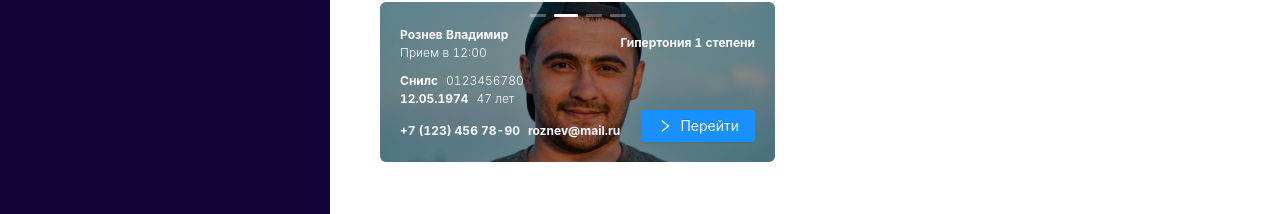
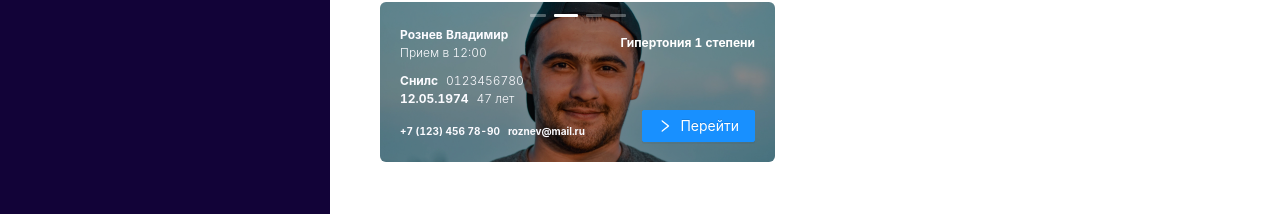
Before and after one commit to KYLFYK/miac_web, a React (Create React App) app: page / in a window 1280 px wide. Shown: the part 511-725 px from the top of the page. Built offline with nearby package versions, Linux system fonts and the light colour scheme.

Commit message:
Fix font size

```diff
--- a/package.json
+++ b/package.json
@@ -8,6 +8,7 @@
     "@testing-library/react": "^11.2.7",
     "@testing-library/user-event": "^12.8.3",
     "antd": "^4.16.3",
+    "gh-pages": "^3.2.2",
     "node-sass": "^6.0.0",
     "react": "^17.0.2",
     "react-dom": "^17.0.2",
@@ -21,7 +22,8 @@
     "start": "react-scripts start",
     "build": "react-scripts build",
     "test": "react-scripts test",
-    "eject": "react-scripts eject"
+    "eject": "react-scripts eject",
+    "deploy": "gh-pages -d build"
   },
   "eslintConfig": {
     "extends": [
--- a/src/components/home/Home.module.scss
+++ b/src/components/home/Home.module.scss
@@ -174,7 +174,7 @@
 					margin-top: 14px;
 
 					a {
-						font-size: 12px !important;
+						font-size: 10px !important;
 					}
 				}
 			}
```
Also changed, not shown: 2 other files (tests, documents, lock files or other folders).
